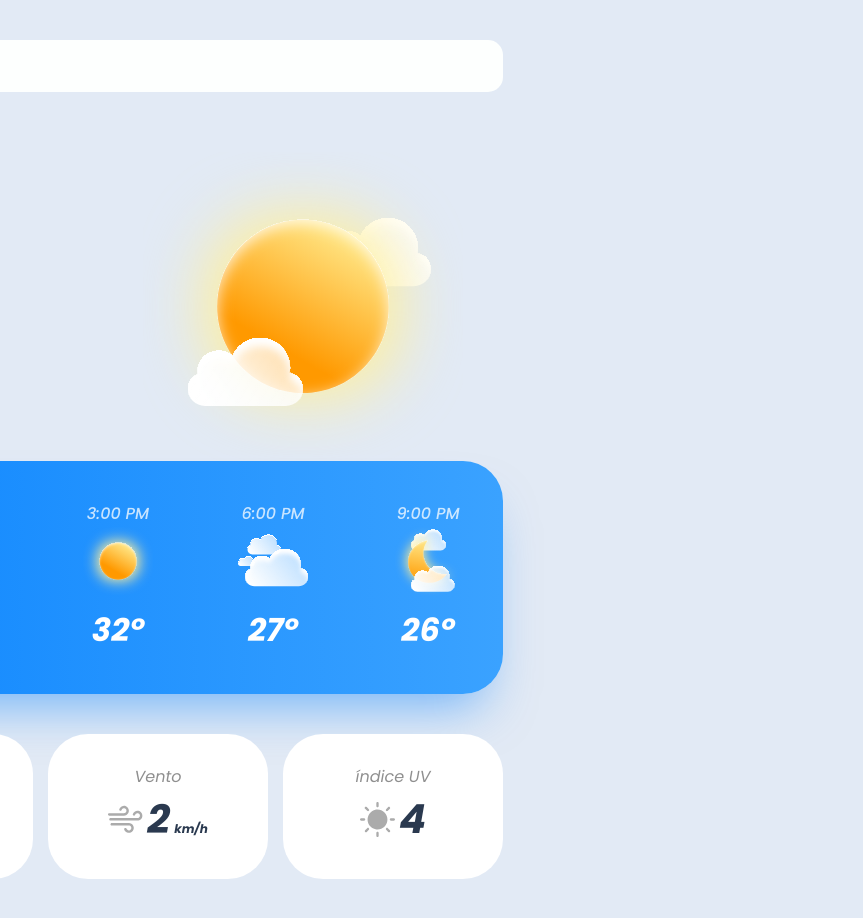
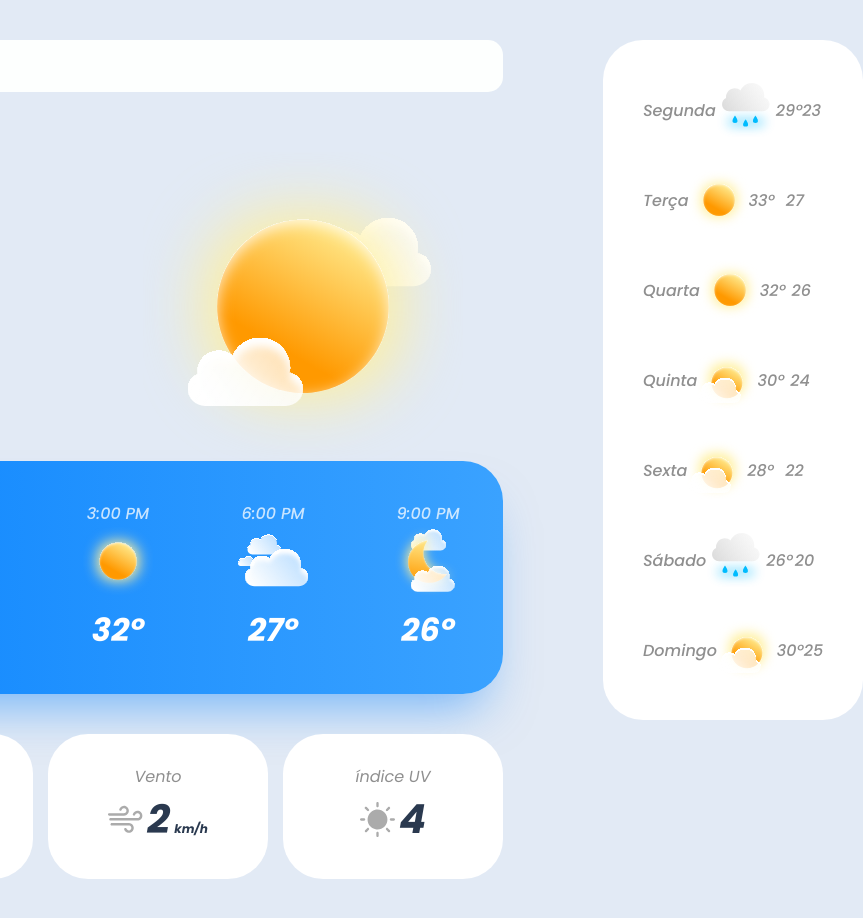
Before and after one commit to Mateus-Pasqueta/Previsao-do-Tempo, a plain HTML site: page index.html in a window 1280 px wide. Shown: the full height of the page, 462-1325 px from the left, 863 px wide, since content can reach past the window. Drawn offline with Linux system fonts and the light colour scheme.

Commit message:
Feat: Previsão Semanal

```diff
--- a/index.html
+++ b/index.html
@@ -108,6 +108,58 @@
           </div>
         </div>
       </div>
+      <div class="right-column">
+        <div class="weekly-forecast-container">
+          <div class="day-weather-item">
+            <p>Segunda</p>
+            <img src="./images/rain-2.svg" alt="Nuvem com chuva" />
+            <p>29º</p>
+            <p>23</p>
+          </div>
+
+          <div class="day-weather-item">
+            <p>Terça</p>
+            <img src="./images/sun.svg" alt="Sol" />
+            <p>33º</p>
+            <p>27</p>
+          </div>
+
+          <div class="day-weather-item">
+            <p>Quarta</p>
+            <img src="./images/sun.svg" alt="Sol" />
+            <p>32º</p>
+            <p>26</p>
+          </div>
+
+          <div class="day-weather-item">
+            <p>Quinta</p>
+            <img src="./images/sun-cloud.svg" alt="Sol com nuvens" />
+            <p>30º</p>
+            <p>24</p>
+          </div>
+
+          <div class="day-weather-item">
+            <p>Sexta</p>
+            <img src="./images/sun-cloud.svg" alt="Sol com nuvens" />
+            <p>28º</p>
+            <p>22</p>
+          </div>
+
+          <div class="day-weather-item">
+            <p>Sábado</p>
+            <img src="./images/rain-2.svg" alt="Nuvem com chuva" />
+            <p>26º</p>
+            <p>20</p>
+          </div>
+
+          <div class="day-weather-item">
+            <p>Domingo</p>
+            <img src="./images/sun-cloud.svg" alt="Sol com nuvens" />
+            <p>30º</p>
+            <p>25</p>
+          </div>
+        </div>
+      </div>
     </div>
   </body>
 </html>
--- a/styles.css
+++ b/styles.css
@@ -19,6 +19,7 @@ body {
   display: grid;
   grid-template-columns: repeat(2, 1fr);
   padding: 40px;
+  grid-column-gap: 100px;
 }
 
 .nav-container {
@@ -142,6 +143,55 @@ body {
   height: 35px;
 }
 
+/* Previsão Semanal */
+
+.weekly-forecast-container {
+  background-color: #fff;
+  border-radius: 40px;
+  padding: 40px;
+  gap: 30px;
+  display: flex;
+  flex-direction: column;
+}
+
+.weekly-forecast-container .day-weather-item {
+  display: flex;
+  align-items: center;
+  justify-content: space-between;
+}
+
+.weekly-forecast-container .day-weather-item > p,
+.weekly-forecast-container .day-weather-item > img,
+.weekly-forecast-container .day-weather-item > div {
+  flex: 1;
+}
+
+.weekly-forecast-container .day-weather-item > p {
+  font-weight: 500;
+  color: #8f8f8f;
+}
+
+.weekly-forecast-container .day-weather-item > div {
+  display: flex;
+  align-items: center;
+}
+
+.weekly-forecast-container .day-weather-item > div > p:first-child {
+  color: #2a394f;
+  font-weight: 500;
+  margin-right: 8px;
+}
+
+.weekly-forecast-container .day-weather-item > div > p:last-child {
+  color: #8f8f8f;
+  font-weight: 500;
+}
+
+.weekly-forecast-container .day-weather-item > img {
+  width: 60px;
+  height: 60px;
+}
+
 /* Utilidades */
 
 .custom-input {
```
